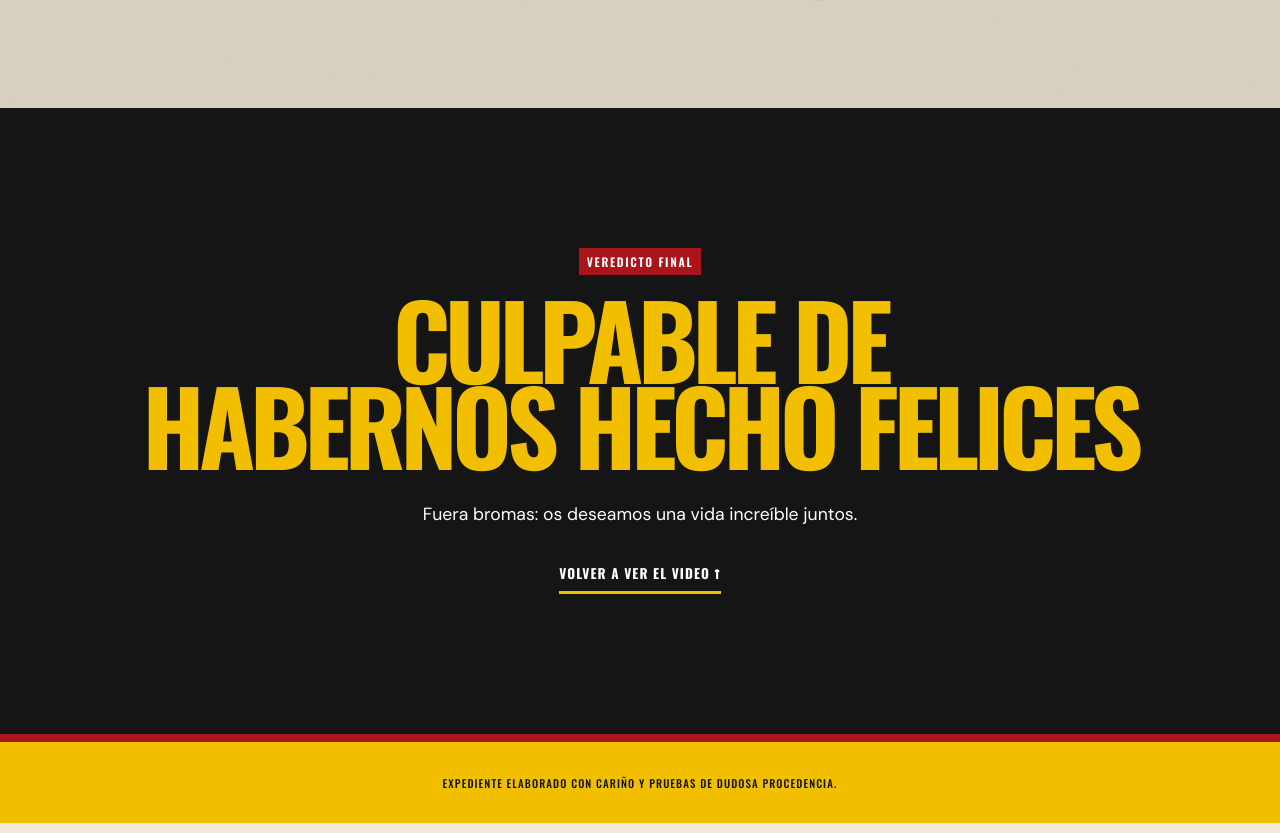
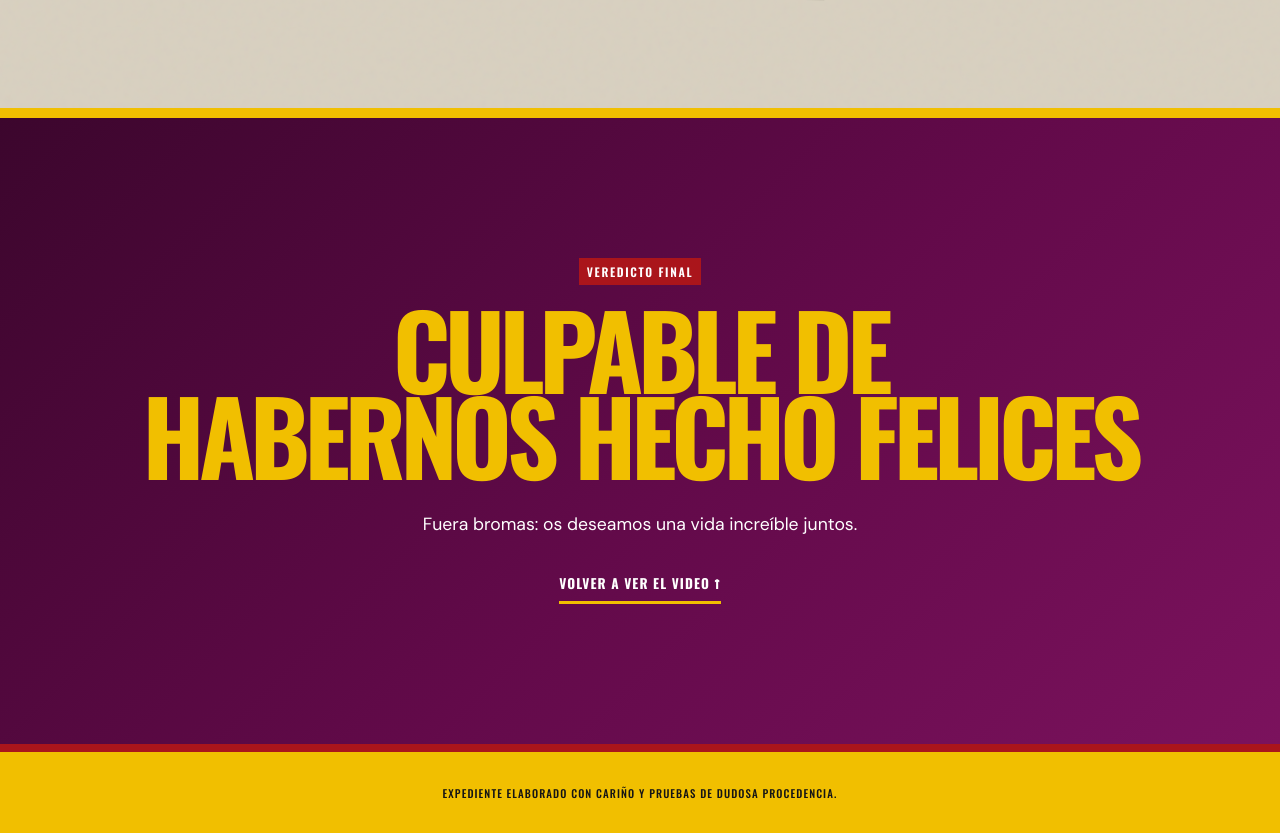
Before and after one commit to Snake12Doc/videoBodaCarlos, a plain HTML site: page index.html in a window 1280 px wide. Shown: the part 4229-5062 px from the top of the page. Drawn offline with nearby package versions, Linux system fonts and the light colour scheme.

Commit message:
Emphasize purple in closing section

```diff
--- a/styles.css
+++ b/styles.css
@@ -489,8 +489,9 @@ h2 {
 
 .closing {
   padding: 140px 5vw;
+  border-top: 10px solid var(--yellow);
   color: white;
-  background: var(--black);
+  background: linear-gradient(135deg, #3c062d 0%, var(--purple) 55%, #7b125d 100%);
   text-align: center;
 }
 
```
